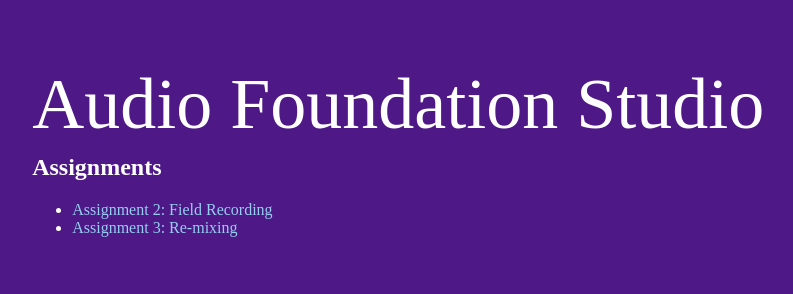
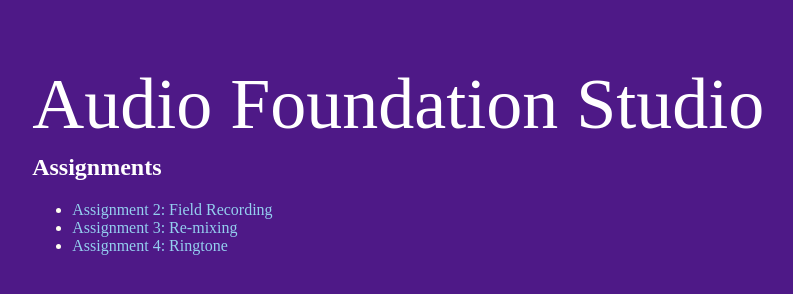
Before and after one commit to Alexs2424/PersonalSite, a plain HTML site: page NYU/audio.html in a window 1280 px wide. Shown: the whole page, without its empty margins (39-832 px from the left). Drawn offline with Linux system fonts and the light colour scheme; a web font is replaced by a local one.

Commit message:
added more to audio

```diff
--- a/NYU/audio.html
+++ b/NYU/audio.html
@@ -14,6 +14,7 @@
         <ul class="list">
             <li><a href ="https://soundcloud.com/alex-santarelli-546607484/assignment-2-adjustments/s-kehQ9">Assignment 2: Field Recording</a></li>
             <li><a href ="https://soundcloud.com/alex-santarelli-546607484/assingment-3-new/s-kaOPk">Assignment 3: Re-mixing</a></li>
+            <li><a href="https://soundcloud.com/alex-santarelli-546607484/assignment-4-redone/s-dBBgs">Assignment 4: Ringtone</a></li>
         </ul>
         <!-- <div>
             <h2>Assignment 2: Field Recording</h2>
```
